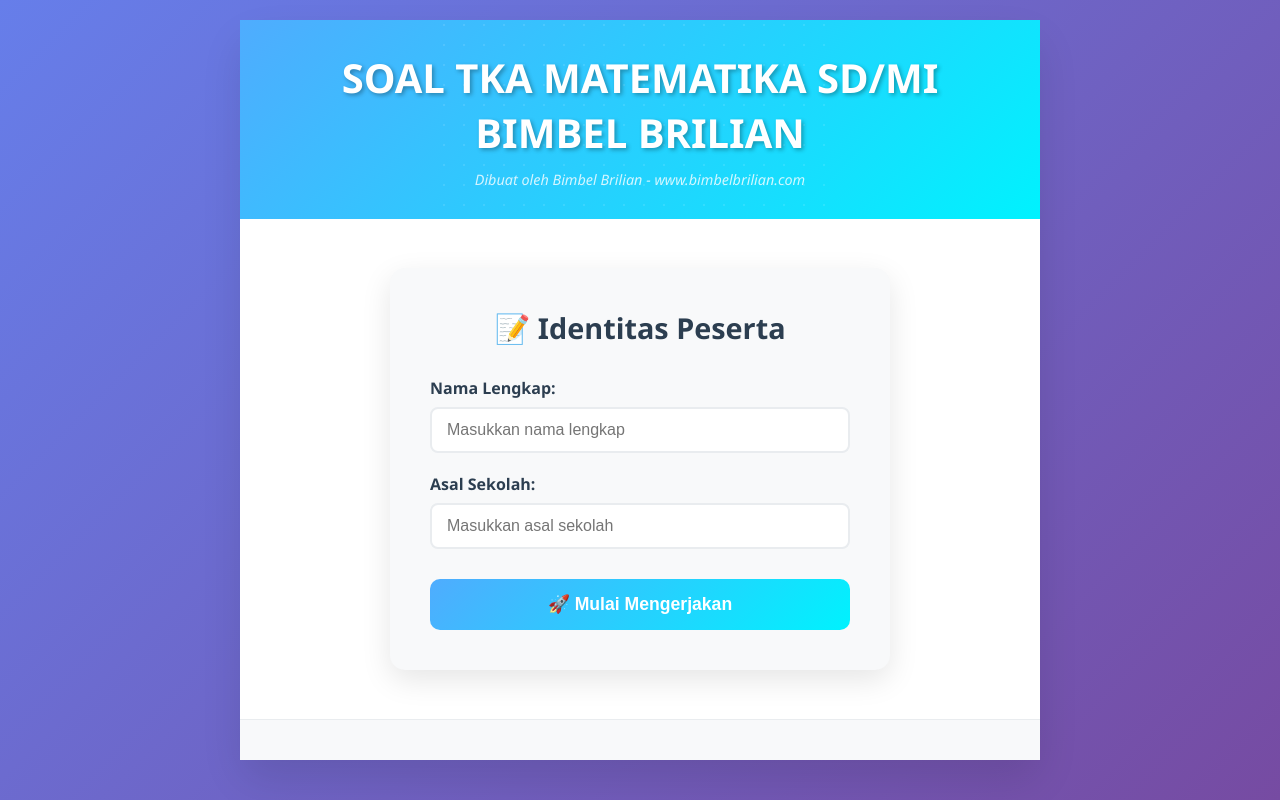
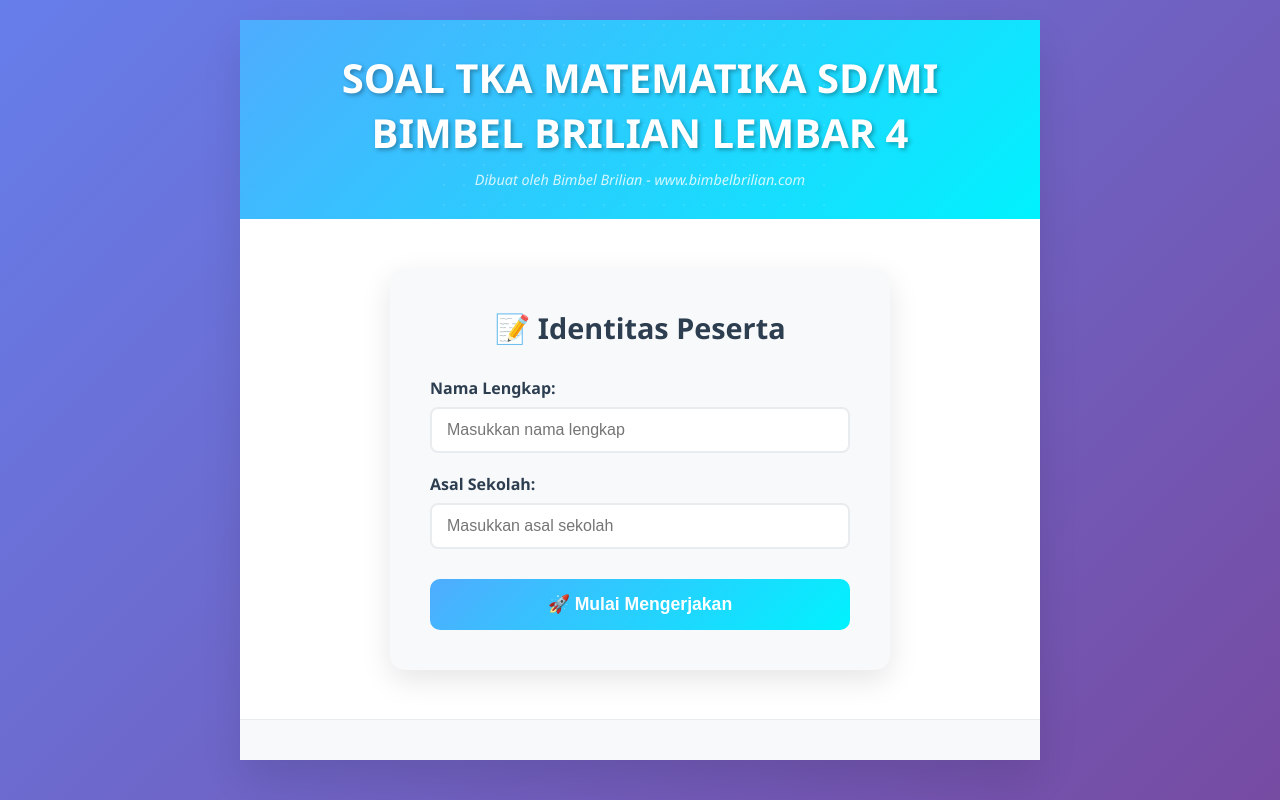
Before and after one commit to bimbelbrilian/soal_tka_matematika_sd_lembar_4, a plain HTML site: page index.html in a window 1280 px wide. Drawn offline with Linux system fonts and the light colour scheme.

Commit message:
Update index.html

```diff
--- a/index.html
+++ b/index.html
@@ -3,13 +3,13 @@
 <head>
     <meta charset="UTF-8">
     <meta name="viewport" content="width=device-width, initial-scale=1.0">
-    <title>SOAL TKA MATEMATIKA SD/MI BIMBEL BRILIAN</title>
+    <title>SOAL TKA MATEMATIKA SD/MI BIMBEL BRILIAN LEMBAR 4</title>
     <link rel="stylesheet" href="style.css">
 </head>
 <body>
     <div class="container">
         <header class="header">
-            <h1 id="judul-kuis">SOAL TKA MATEMATIKA SD/MI BIMBEL BRILIAN</h1>
+            <h1 id="judul-kuis">SOAL TKA MATEMATIKA SD/MI BIMBEL BRILIAN LEMBAR 4</h1>
             <div class="credit">
                 Dibuat oleh Bimbel Brilian - www.bimbelbrilian.com
             </div>
@@ -183,4 +183,5 @@
 
     <script src="script.js"></script>
 </body>
+
 </html>
```
